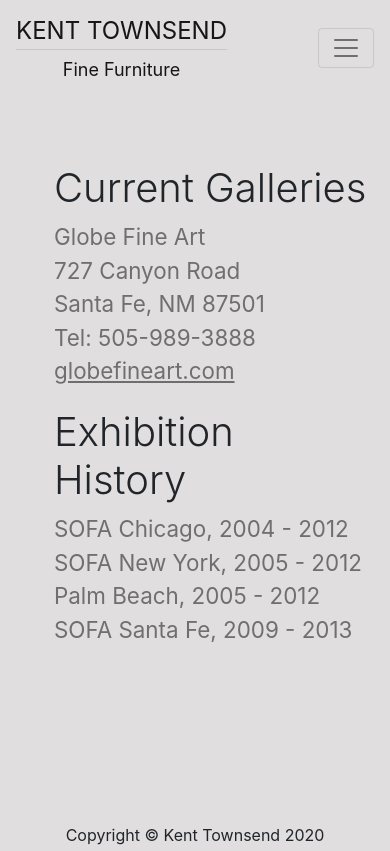
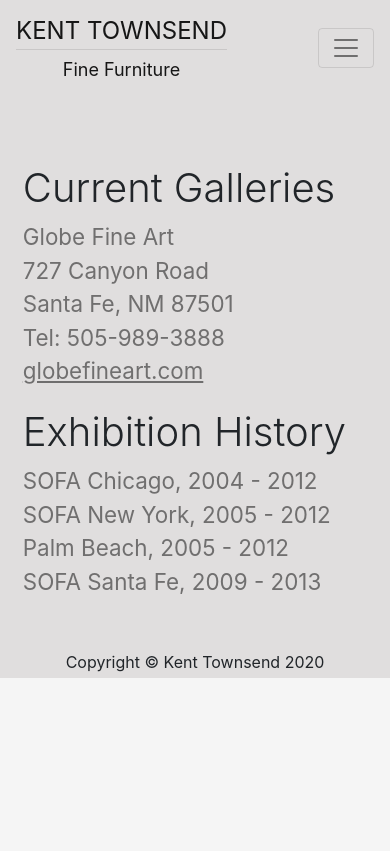
Before and after one commit to jessicaherford/townsend, a React (Create React App) app: page /exhibitions in a window 390 px wide. Built offline with nearby package versions, Linux system fonts and the light colour scheme.

Commit message:
minor style tweeks on mobile

```diff
--- a/public/index.html
+++ b/public/index.html
@@ -1,5 +1,5 @@
 <!DOCTYPE html>
-<html lang="en" class="bg-dark">
+<html lang="en">
   <head>
     <meta charset="utf-8" />
     <link rel="icon" href="%PUBLIC_URL%/favicon.ico" />
--- a/src/App.css
+++ b/src/App.css
@@ -110,7 +110,7 @@ html {
 .bio,
 .contact,
 .exhibitions {
-  height: 80vh;
+  height: 90vh;
 }
 .exhibitions a {
   font-size: 1.4em;
@@ -235,6 +235,11 @@ html {
 
 /* Small-Medium screens */
 @media only screen and (max-width: 768px) {
+  .bio,
+  .contact,
+  .exhibitions {
+    height: auto;
+  }
   .Home .statement {
     padding: 40px;
   }
@@ -257,6 +262,9 @@ html {
 
 /* Small screens */
 @media only screen and (max-width: 460px) {
+  .exhibitions {
+    margin-left: 2%;
+  }
   .gallery {
     width: 100vw;
   }
```
